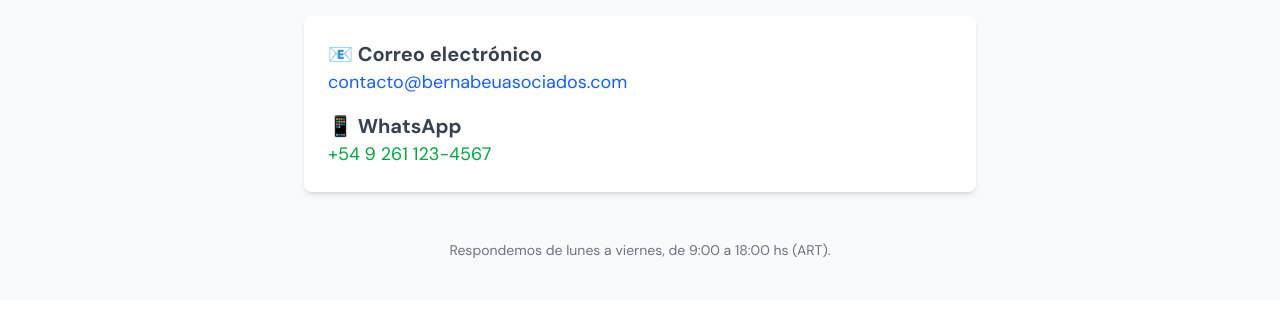
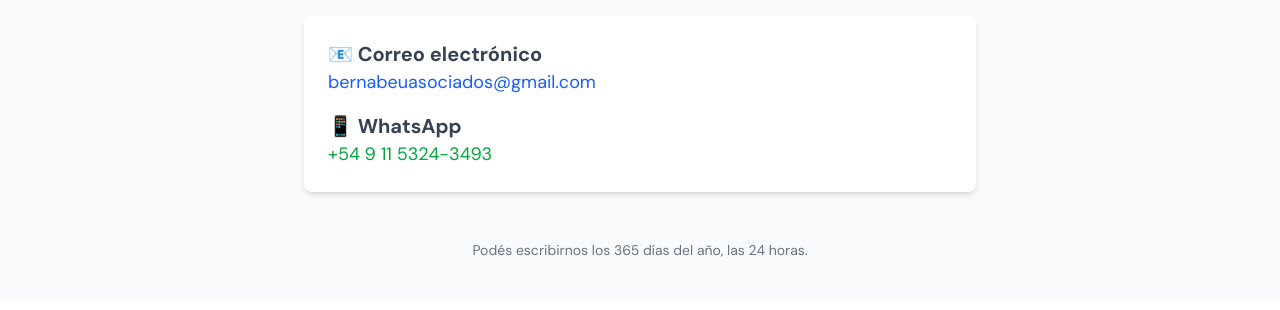
Before and after one commit to cubo1991/BernabeuAsociados, a Next.js app: page /contacto in a window 1280 px wide. Shown: the part 298-608 px from the top of the page. Built offline with nearby package versions, Linux system fonts and the light colour scheme; no server answers.

Commit message:
Contacto arreglado

```diff
--- a/src/app/contacto/page.js
+++ b/src/app/contacto/page.js
@@ -14,8 +14,8 @@ export default function ContactoPage() {
           <div>
             <h2 className="text-xl font-semibold text-gray-700">📧 Correo electrónico</h2>
             <p className="text-gray-600">
-              <a href="mailto:contacto@bernabeuasociados.com" className="text-blue-600 hover:underline">
-                contacto@bernabeuasociados.com
+              <a href="mailto:bernabeuasociados@gmail.com" className="text-blue-600 hover:underline">
+                bernabeuasociados@gmail.com
               </a>
             </p>
           </div>
@@ -24,19 +24,20 @@ export default function ContactoPage() {
             <h2 className="text-xl font-semibold text-gray-700">📱 WhatsApp</h2>
             <p className="text-gray-600">
               <a
-                href="https://wa.me/5492611234567"
+                href={`https://wa.me/5491153243493?text=${encodeURIComponent('¡Hola! Vengo desde la Comunidad de B&A, me gustaría estar en contacto con ustedes.')}`}
                 target="_blank"
                 rel="noopener noreferrer"
                 className="text-green-600 hover:underline"
+
               >
-                +54 9 261 123-4567
+                +54 9 11 5324-3493
               </a>
             </p>
           </div>
         </div>
 
         <p className="text-gray-500 text-sm text-center pt-6">
-          Respondemos de lunes a viernes, de 9:00 a 18:00 hs (ART).
+          Podés escribirnos los 365 días del año, las 24 horas.
         </p>
       </div>
     </main>
```
